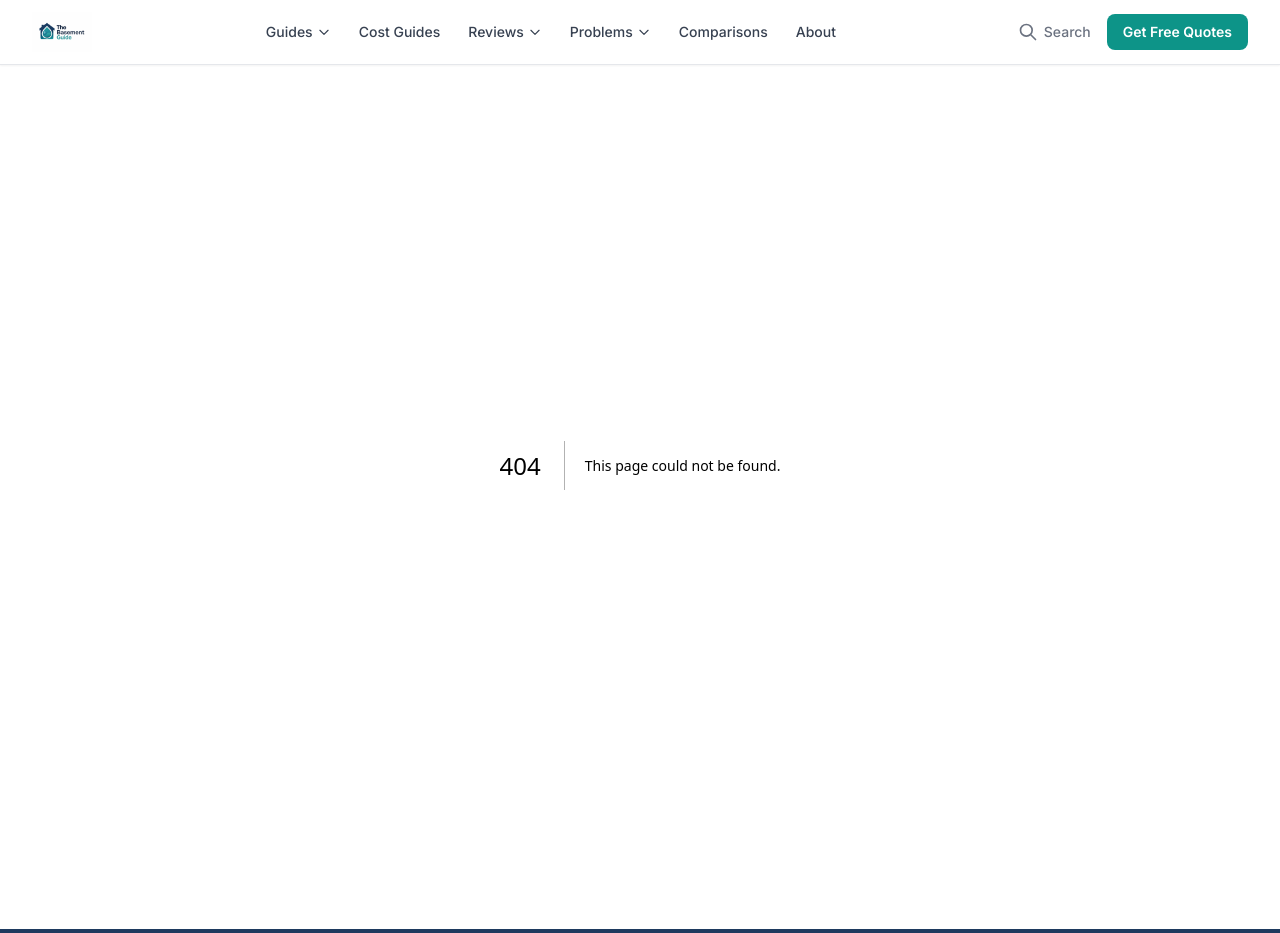
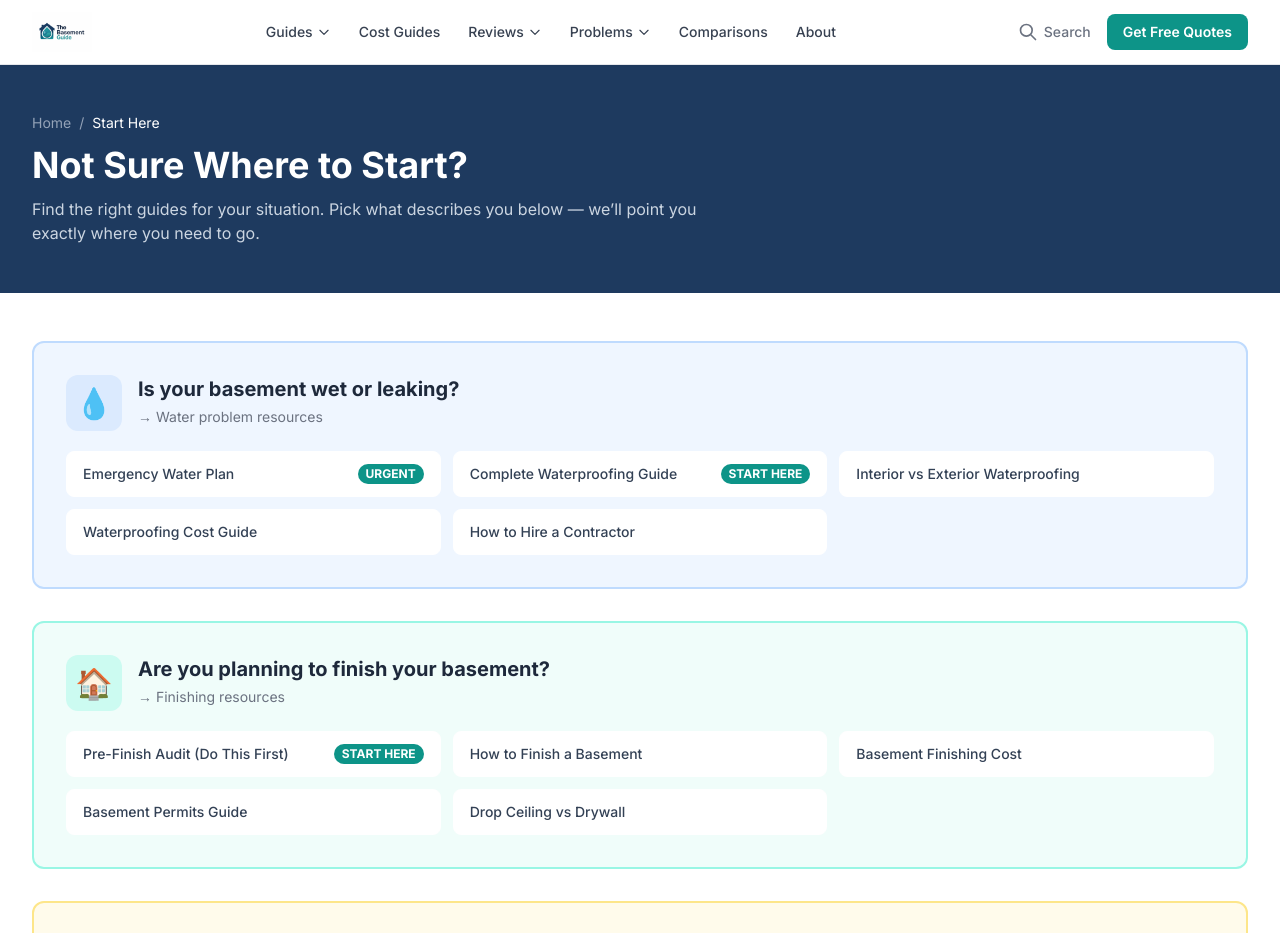
Before and after one commit to thebasementguide2026/basement-guide, a Next.js app: page /start-here in a window 1280 px wide. Before the commit this address had no page. Shown: the top 933 px of the page. Built offline with nearby package versions, Linux system fonts and the light colour scheme.

Commit message:
Add start-here guided entry point page

```diff
--- /dev/null
+++ b/app/start-here/page.tsx
@@ -0,0 +1,147 @@
+import Link from 'next/link'
+import type { Metadata } from 'next'
+
+export const metadata: Metadata = {
+  title: 'Start Here | The Basement Guide',
+  description: 'Not sure where to start? Answer a few quick questions and get directed to the right basement guides for your situation.',
+}
+
+const situations = [
+  {
+    icon: '💧',
+    question: 'Is your basement wet or leaking?',
+    answer: 'Water problem resources',
+    color: 'border-blue-200 bg-blue-50',
+    iconBg: 'bg-blue-100',
+    links: [
+      { label: 'Emergency Water Plan', href: '/articles/basement-emergency-water-plan', badge: 'URGENT' },
+      { label: 'Complete Waterproofing Guide', href: '/articles/complete-basement-waterproofing-guide', badge: 'START HERE' },
+      { label: 'Interior vs Exterior Waterproofing', href: '/articles/interior-vs-exterior-waterproofing', badge: null },
+      { label: 'Waterproofing Cost Guide', href: '/articles/basement-waterproofing-cost', badge: null },
+      { label: 'How to Hire a Contractor', href: '/articles/how-to-hire-basement-waterproofing-contractor', badge: null },
+    ],
+  },
+  {
+    icon: '🏠',
+    question: 'Are you planning to finish your basement?',
+    answer: 'Finishing resources',
+    color: 'border-teal-200 bg-teal-50',
+    iconBg: 'bg-teal-100',
+    links: [
+      { label: 'Pre-Finish Audit (Do This First)', href: '/articles/pre-finish-audit', badge: 'START HERE' },
+      { label: 'How to Finish a Basement', href: '/articles/how-to-finish-a-basement', badge: null },
+      { label: 'Basement Finishing Cost', href: '/articles/basement-finishing-cost', badge: null },
+      { label: 'Basement Permits Guide', href: '/articles/basement-permits-guide', badge: null },
+      { label: 'Drop Ceiling vs Drywall', href: '/articles/drop-ceiling-vs-drywall', badge: null },
+    ],
+  },
+  {
+    icon: '🏡',
+    question: 'Are you buying or selling a home?',
+    answer: 'Real estate resources',
+    color: 'border-amber-200 bg-amber-50',
+    iconBg: 'bg-amber-100',
+    links: [
+      { label: "Homebuyer's Basement Checklist", href: '/articles/homebuyers-basement-inspection-checklist', badge: 'START HERE' },
+      { label: 'Basement Appraisal Value Guide', href: '/articles/waterproofing-home-appraisal-value', badge: null },
+      { label: 'Basement Flooding Insurance', href: '/articles/basement-flooding-insurance', badge: null },
+      { label: 'Types of Foundation Cracks', href: '/articles/types-of-foundation-cracks', badge: null },
+    ],
+  },
+  {
+    icon: '🦠',
+    question: 'Do you smell mold or notice humidity?',
+    answer: 'Health & safety resources',
+    color: 'border-red-200 bg-red-50',
+    iconBg: 'bg-red-100',
+    links: [
+      { label: 'How to Prevent Basement Mold', href: '/articles/how-to-prevent-basement-mold', badge: 'START HERE' },
+      { label: 'Musty Basement Smell Guide', href: '/articles/musty-basement-smell', badge: null },
+      { label: 'Basement Humidity Guide', href: '/articles/basement-humidity-guide', badge: null },
+      { label: 'Radon & Waterproofing', href: '/articles/radon-and-basement-waterproofing', badge: null },
+      { label: 'Mold Remediation Cost', href: '/articles/mold-remediation-cost', badge: null },
+    ],
+  },
+  {
+    icon: '💰',
+    question: 'Need to know how much something costs?',
+    answer: 'Cost guides',
+    color: 'border-green-200 bg-green-50',
+    iconBg: 'bg-green-100',
+    links: [
+      { label: 'All Cost Guides', href: '/cost-guides', badge: 'SEE ALL' },
+      { label: 'Basement Finishing Cost', href: '/articles/basement-finishing-cost', badge: null },
+      { label: 'Waterproofing Cost', href: '/articles/basement-waterproofing-cost', badge: null },
+      { label: 'Sump Pump Cost', href: '/articles/sump-pump-cost', badge: null },
+    ],
+  },
+]
+
+export default function StartHerePage() {
+  return (
+    <div className="bg-white">
+      {/* Header */}
+      <div className="bg-brand-navy text-white py-12">
+        <div className="container-custom">
+          <nav className="text-sm text-slate-400 mb-3">
+            <Link href="/" className="hover:text-white">Home</Link>
+            <span className="mx-2">/</span>
+            <span className="text-white">Start Here</span>
+          </nav>
+          <h1 className="text-3xl md:text-4xl font-bold mb-3">Not Sure Where to Start?</h1>
+          <p className="text-slate-300 max-w-2xl">
+            Find the right guides for your situation. Pick what describes you below — we’ll point you exactly where you need to go.
+          </p>
+        </div>
+      </div>
+
+      {/* Situations */}
+      <div className="container-custom py-12">
+        <div className="space-y-8">
+          {situations.map((situation) => (
+            <div
+              key={situation.question}
+              className={`rounded-xl border-2 ${situation.color} p-6 md:p-8`}
+            >
+              <div className="flex items-start gap-4 mb-5">
+                <div className={`w-14 h-14 rounded-xl flex items-center justify-center text-3xl flex-shrink-0 ${situation.iconBg}`}>
+                  {situation.icon}
+                </div>
+                <div>
+                  <h2 className="text-xl font-bold text-slate-800">{situation.question}</h2>
+                  <p className="text-gray-500 text-sm mt-1">→ {situation.answer}</p>
+                </div>
+              </div>
+              <div className="grid grid-cols-1 sm:grid-cols-2 lg:grid-cols-3 gap-3">
+                {situation.links.map((link) => (
+                  <Link
+                    key={link.href}
+                    href={link.href}
+                    className="flex items-center justify-between bg-white rounded-lg px-4 py-3 hover:shadow-md border border-white hover:border-brand-teal transition-all group"
+                  >
+                    <span className="text-sm font-medium text-slate-700 group-hover:text-brand-teal">{link.label}</span>
+                    {link.badge && (
+                      <span className="ml-2 text-xs font-bold bg-brand-teal text-white px-2 py-0.5 rounded-full flex-shrink-0">{link.badge}</span>
+                    )}
+                  </Link>
+                ))}
+              </div>
+            </div>
+          ))}
+        </div>
+
+        {/* Bottom CTA */}
+        <div className="mt-12 bg-brand-navy text-white rounded-xl p-8 text-center">
+          <h2 className="text-2xl font-bold mb-3">Ready to get quotes?</h2>
+          <p className="text-slate-300 mb-5">Connect with local basement professionals. Free, no-obligation quotes.</p>
+          <Link
+            href="/#get-quotes"
+            className="inline-block bg-brand-teal hover:bg-teal-500 text-white px-6 py-3 rounded-lg font-semibold transition-colors"
+          >
+            Get Free Quotes
+          </Link>
+        </div>
+      </div>
+    </div>
+  )
+}
```
